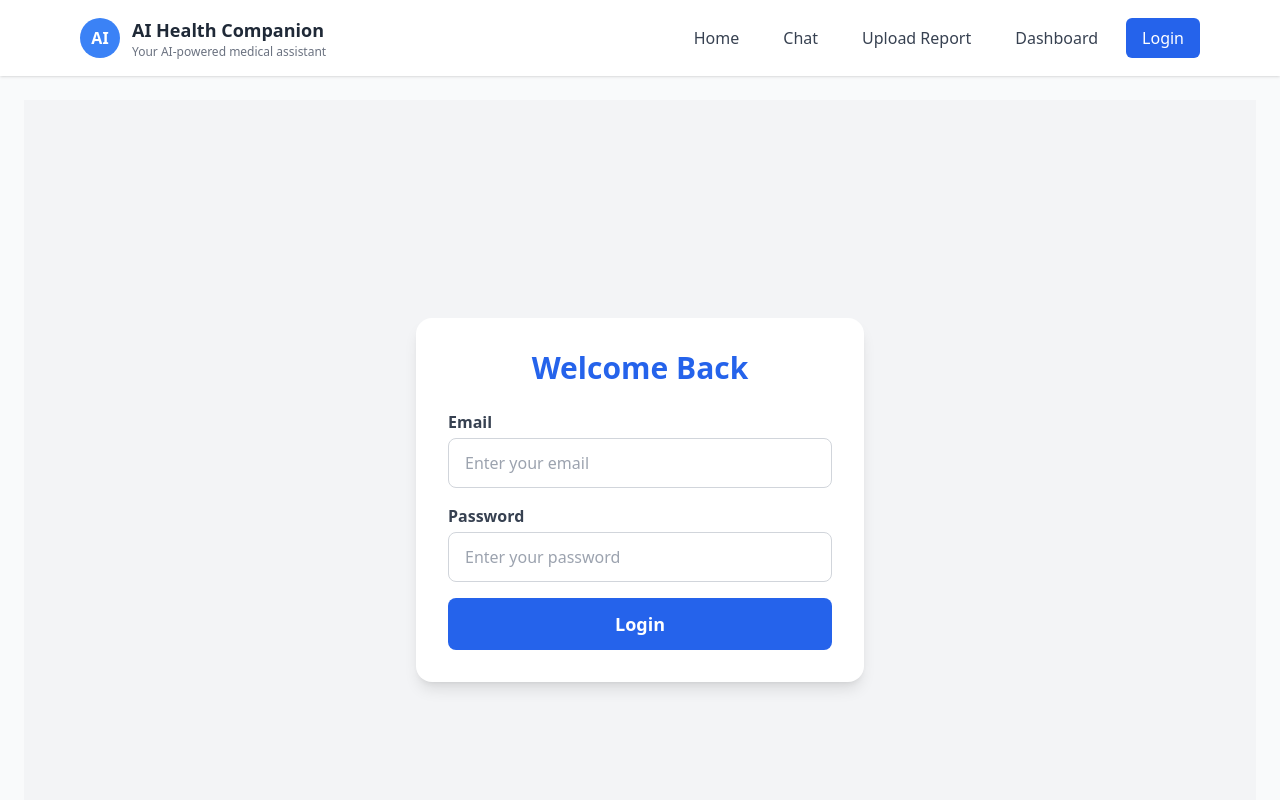
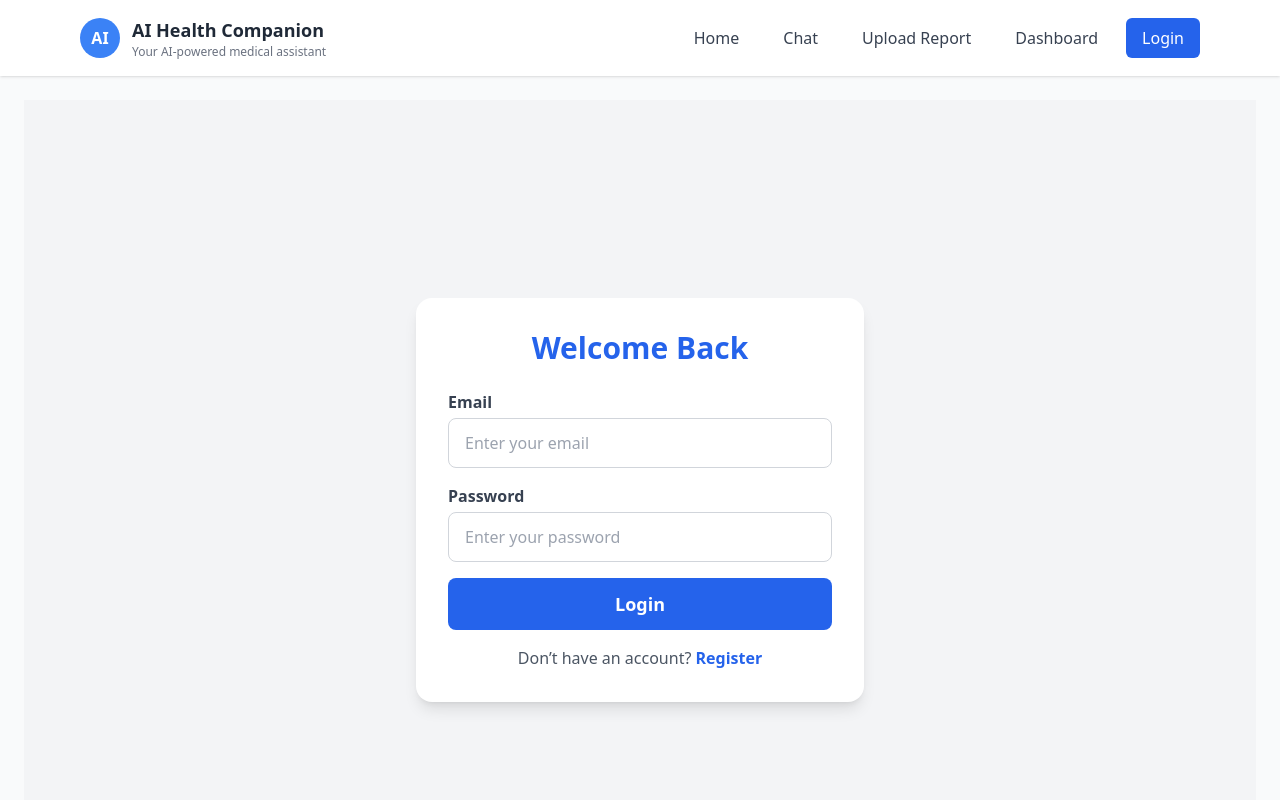
Before and after one commit to shantanu977/Health-Assistent-AI, a React (Vite) app in the folder frontend/: page /login in a window 1280 px wide. Shown: the top 800 px of the page. Built offline with nearby package versions, Linux system fonts and the light colour scheme.

Commit message:
Protected Route

```diff
--- a/frontend/src/App.jsx
+++ b/frontend/src/App.jsx
@@ -1,34 +1,51 @@
 import { Routes, Route } from "react-router-dom";
-import Navbar from "./components/Navbar";
-
-import Home from "./pages/Home";
 import ChatWindow from "./components/ChatWindow";
 import ReportUpload from "./pages/ReportUpload";
-
+import Navbar from "./components/Navbar";
 import Login from "./components/Login";
 import Register from "./components/Register";
-
 import Dashboard from "./pages/Dashboard";
-
+import ProtectedRoute from "./components/ProtectedRoute";
+import Footer from "./components/Footer";
+import Home from "./pages/Home";
 function App() {
   return (
-    <div className="min-h-screen bg-gray-50">
+    <div className="min-h-screen flex flex-col bg-gray-50">
       <Navbar />
 
-      <main className="p-6">
+      <main className="flex-grow p-6">
         <Routes>
-          <Route path="/" element={<Home />} />
-          <Route path="/chat" element={<ChatWindow />} />
-          <Route path="/upload-report" element={<ReportUpload />} />
-
-          {/* Auth Pages */}
+          {/* Public Routes */}
           <Route path="/login" element={<Login />} />
           <Route path="/register" element={<Register />} />
 
-          {/* Dashboard (all pages inside it) */}
-          <Route path="/dashboard/*" element={<Dashboard />} />
+          {/* Protected Routes */}
+          <Route path="/" element={
+            <ProtectedRoute>
+            <Home />
+            </ProtectedRoute>
+          } />
+   <Route path="/chat" element={
+            <ProtectedRoute>
+              <ChatWindow />
+            </ProtectedRoute>
+          } />
+
+          <Route path="/upload-report" element={
+            <ProtectedRoute>
+              <ReportUpload />
+            </ProtectedRoute>
+          } />
+
+          <Route path="/dashboard/*" element={
+            <ProtectedRoute>
+              <Dashboard />
+            </ProtectedRoute>
+          } />
         </Routes>
       </main>
+
+      <Footer />
     </div>
   );
 }
--- a/frontend/src/components/Login.jsx
+++ b/frontend/src/components/Login.jsx
@@ -1,10 +1,17 @@
-import { useState } from "react";
-import { useNavigate } from "react-router-dom";
+import { useState, useEffect } from "react";
+import { useNavigate, Link } from "react-router-dom";
 
 export default function Login() {
   const [email, setEmail] = useState("");
   const [password, setPassword] = useState("");
   const navigate = useNavigate();
+
+  // If already logged in → redirect to home
+  useEffect(() => {
+    if (localStorage.getItem("token")) {
+      navigate("/");
+    }
+  }, []);
 
   const login = async () => {
     const res = await fetch("http://localhost:5000/api/auth/login", {
@@ -62,6 +69,16 @@ export default function Login() {
             Login
           </button>
 
+          <p className="text-center text-gray-600 mt-3">
+            Don’t have an account?{" "}
+            <Link
+              to="/register"
+              className="text-blue-600 font-semibold hover:underline"
+            >
+              Register
+            </Link>
+          </p>
+
         </div>
 
       </div>
--- /dev/null
+++ b/frontend/src/components/ProtectedRoute.jsx
@@ -0,0 +1,11 @@
+import { Navigate } from "react-router-dom";
+
+export default function ProtectedRoute({ children }) {
+  const token = localStorage.getItem("token");
+
+  if (!token) {
+    return <Navigate to="/login" replace />;
+  }
+
+  return children;
+}
```
